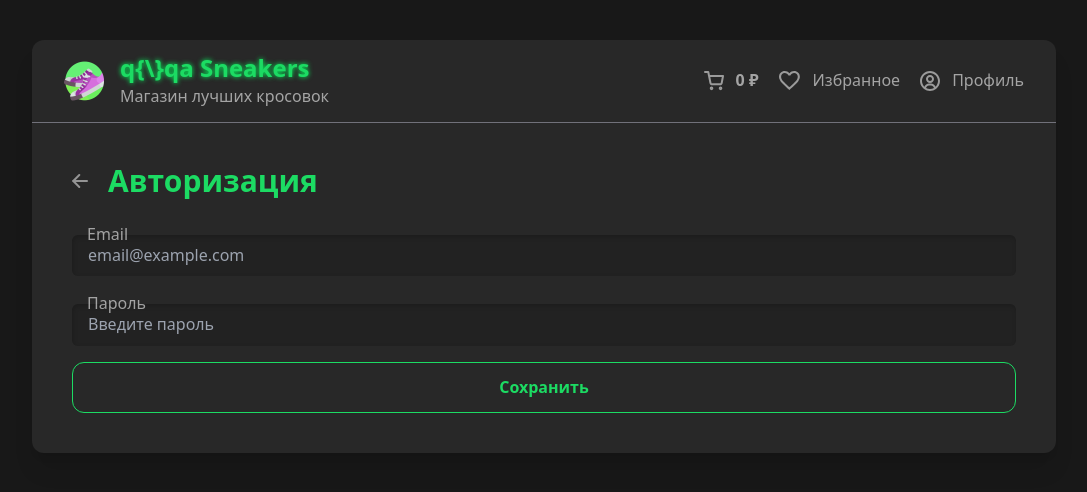
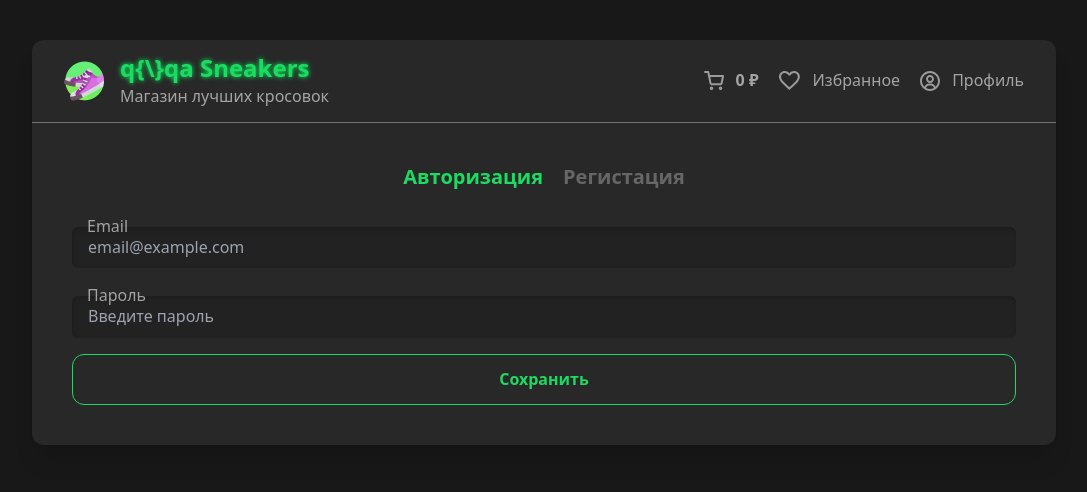
Before and after one commit to qalqaa/qalqaSneakersShop, a Vue app: page /auth in a window 1280 px wide. Shown: the top 492 px of the page, without its empty margins (96-1183 px from the left). Built offline with nearby package versions, Linux system fonts and the light colour scheme.

Commit message:
feat: changed regAuthHeader

```diff
--- /dev/null
+++ b/src/components/AuthRegHeader.vue
@@ -0,0 +1,46 @@
+<script setup>
+import { useRouter } from 'vue-router'
+
+defineProps({
+  state: Boolean
+})
+
+const router = useRouter()
+
+const changeRegAuth = (event) => {
+  router.push(event.target.id)
+}
+
+</script>
+
+<template>
+  <div class="flex items-center gap-5 mb-5 justify-center">
+    <h2
+      id="auth"
+      @click="changeRegAuth"
+      :class="{ active: state, inactive: !state }"
+      class="align-middle text-xl font-bold"
+    >
+      Авторизация
+    </h2>
+    <h2
+      id="register"
+      @click="changeRegAuth"
+      :class="{ active: !state, inactive: state }"
+      class="align-middle text-xl font-bold"
+    >
+      Регистация
+    </h2>
+  </div>
+</template>
+
+<style scoped>
+.active {
+  color: var(--color-accent);
+}
+
+.inactive {
+  opacity: 0.5;
+  color: var(--vt-c-text-dark-2);
+}
+</style>
--- a/src/pages/Auth.vue
+++ b/src/pages/Auth.vue
@@ -1,19 +1,16 @@
 <script setup>
 import { useRouter } from 'vue-router'
-import DrawerHead from '@/components/DrawerHead.vue'
+
+import AuthRegHeader from '@/components/AuthRegHeader.vue'
 import axios from 'axios'
 import { reactive } from 'vue'
-
-const router = useRouter()
-
-const goBack = () => {
-  router.push('/')
-}
 
 const user = reactive({
   email: '',
   password: ''
 })
+
+const router = useRouter()
 
 const login = async () => {
   try {
@@ -27,10 +24,11 @@ const login = async () => {
   }
 }
 
+const isState = () => router.currentRoute.value.path === '/auth'
 </script>
 
 <template>
-  <DrawerHead :back-to-func="goBack" :title="'Авторизация'" />
+  <AuthRegHeader :state="isState()" />
   <div class="flex mt-7 test">
     <div class="w-full">
       <form @submit.prevent="login">
--- a/src/pages/Register.vue
+++ b/src/pages/Register.vue
@@ -1,14 +1,10 @@
 <script setup>
 import { useRouter } from 'vue-router'
-import DrawerHead from '@/components/DrawerHead.vue'
+import AuthRegHeader from '@/components/AuthRegHeader.vue'
 import axios from 'axios'
 import { reactive } from 'vue'
 
 const router = useRouter()
-
-const goBack = () => {
-  router.push('/')
-}
 
 const user = reactive({
   userName: '',
@@ -28,10 +24,12 @@ const login = async () => {
     console.error('Error:', error)
   }
 }
+
+const isState = () => router.currentRoute.value.path === '/auth'
 </script>
 
 <template>
-  <DrawerHead :back-to-func="goBack" :title="'Регистация'" />
+  <AuthRegHeader :state="isState()" />
   <div class="flex mt-7 test">
     <div class="w-full">
       <form @submit.prevent="login">
```
